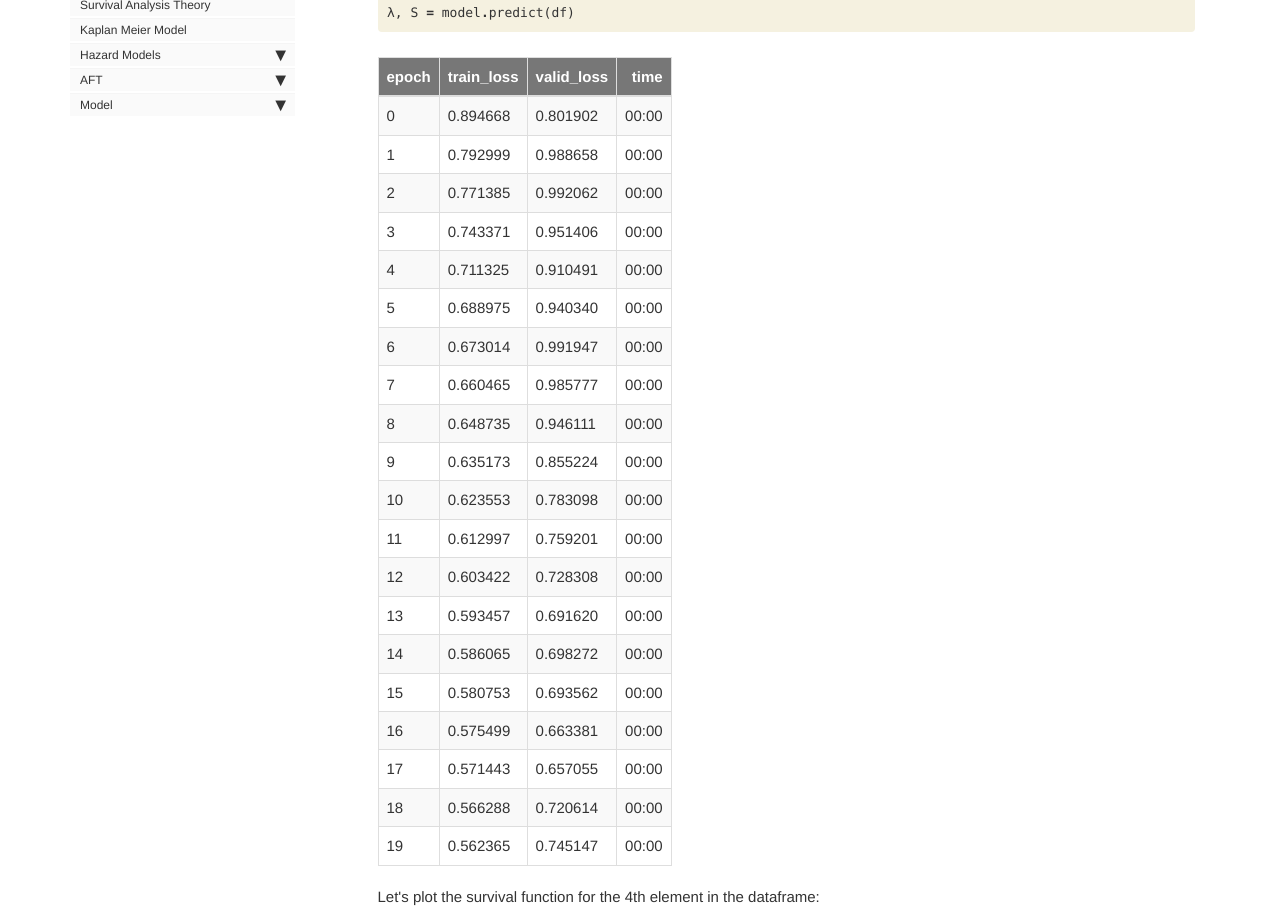
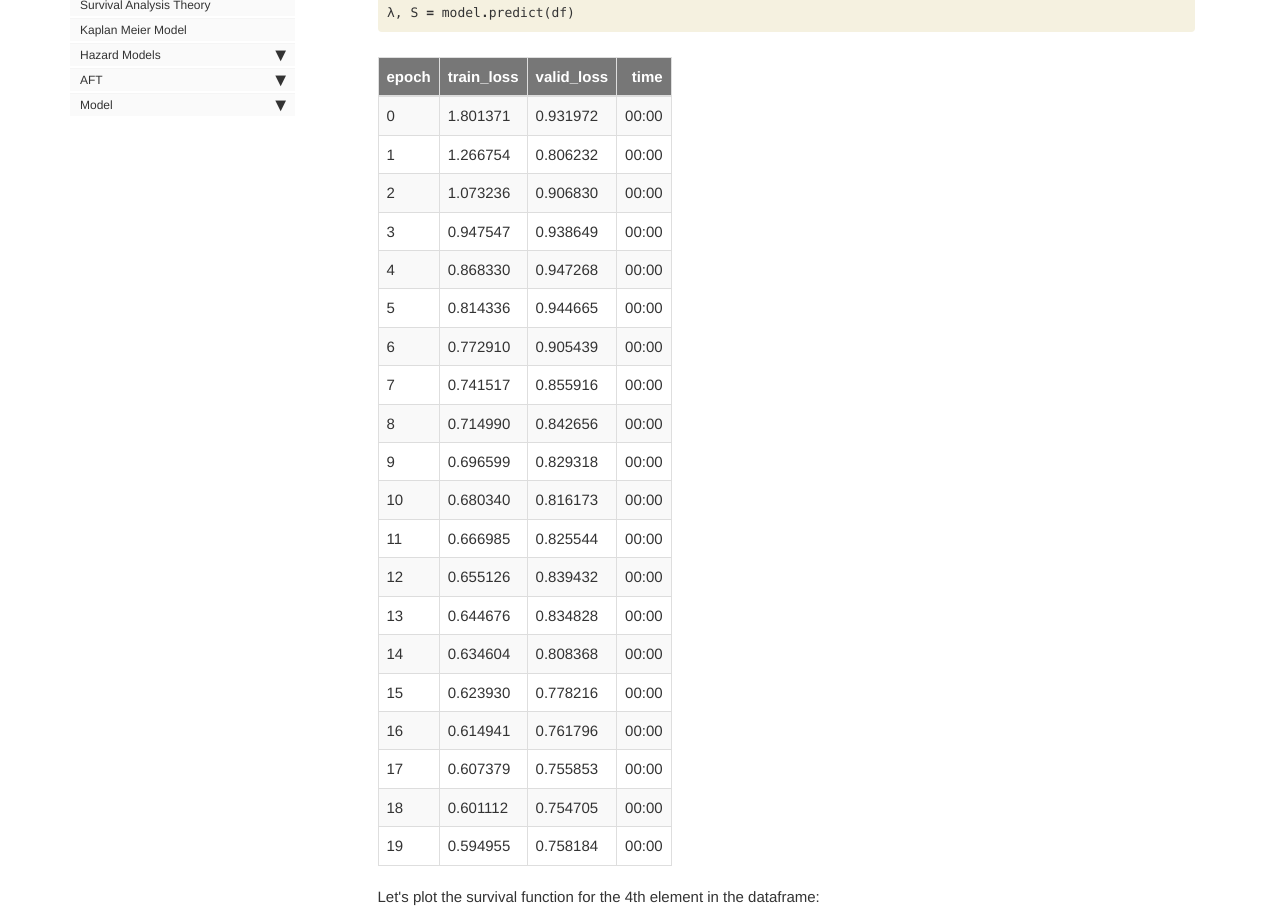
Before and after one commit to sachinruk/torchlife, a Jekyll site: the page built from docs/index.html, in a window 1280 px wide and 1400 px high, scrolled down 901 px. Shown: the part 153-1068 px from the top of the window. Built offline with Jekyll 4.4.1, drawn with Linux system fonts in a browser that asks for light colours; nearby versions of some CDN libraries; comment, search, counter and statistics services are not loaded.

```diff
--- a/docs/index.html
+++ b/docs/index.html
@@ -237,122 +237,122 @@ nb_path: "00_index.ipynb"
   <tbody>
     <tr>
       <td>0</td>
-      <td>0.894668</td>
-      <td>0.801902</td>
+      <td>1.801371</td>
+      <td>0.931972</td>
       <td>00:00</td>
     </tr>
     <tr>
       <td>1</td>
-      <td>0.792999</td>
-      <td>0.988658</td>
+      <td>1.266754</td>
+      <td>0.806232</td>
       <td>00:00</td>
     </tr>
     <tr>
       <td>2</td>
-      <td>0.771385</td>
-      <td>0.992062</td>
+      <td>1.073236</td>
+      <td>0.906830</td>
       <td>00:00</td>
     </tr>
     <tr>
       <td>3</td>
-      <td>0.743371</td>
-      <td>0.951406</td>
+      <td>0.947547</td>
+      <td>0.938649</td>
       <td>00:00</td>
     </tr>
     <tr>
       <td>4</td>
-      <td>0.711325</td>
-      <td>0.910491</td>
+      <td>0.868330</td>
+      <td>0.947268</td>
       <td>00:00</td>
     </tr>
     <tr>
       <td>5</td>
-      <td>0.688975</td>
-      <td>0.940340</td>
+      <td>0.814336</td>
+      <td>0.944665</td>
       <td>00:00</td>
     </tr>
     <tr>
       <td>6</td>
-      <td>0.673014</td>
-      <td>0.991947</td>
+      <td>0.772910</td>
+      <td>0.905439</td>
       <td>00:00</td>
     </tr>
     <tr>
       <td>7</td>
-      <td>0.660465</td>
-      <td>0.985777</td>
+      <td>0.741517</td>
+      <td>0.855916</td>
       <td>00:00</td>
     </tr>
     <tr>
       <td>8</td>
-      <td>0.648735</td>
-      <td>0.946111</td>
+      <td>0.714990</td>
+      <td>0.842656</td>
       <td>00:00</td>
     </tr>
     <tr>
       <td>9</td>
-      <td>0.635173</td>
-      <td>0.855224</td>
+      <td>0.696599</td>
+      <td>0.829318</td>
       <td>00:00</td>
     </tr>
     <tr>
       <td>10</td>
-      <td>0.623553</td>
-      <td>0.783098</td>
+      <td>0.680340</td>
+      <td>0.816173</td>
       <td>00:00</td>
     </tr>
     <tr>
       <td>11</td>
-      <td>0.612997</td>
-      <td>0.759201</td>
+      <td>0.666985</td>
+      <td>0.825544</td>
       <td>00:00</td>
     </tr>
     <tr>
       <td>12</td>
-      <td>0.603422</td>
-      <td>0.728308</td>
+      <td>0.655126</td>
+      <td>0.839432</td>
       <td>00:00</td>
     </tr>
     <tr>
       <td>13</td>
-      <td>0.593457</td>
-      <td>0.691620</td>
+      <td>0.644676</td>
+      <td>0.834828</td>
       <td>00:00</td>
     </tr>
     <tr>
       <td>14</td>
-      <td>0.586065</td>
-      <td>0.698272</td>
+      <td>0.634604</td>
+      <td>0.808368</td>
       <td>00:00</td>
     </tr>
     <tr>
       <td>15</td>
-      <td>0.580753</td>
-      <td>0.693562</td>
+      <td>0.623930</td>
+      <td>0.778216</td>
       <td>00:00</td>
     </tr>
     <tr>
       <td>16</td>
-      <td>0.575499</td>
-      <td>0.663381</td>
+      <td>0.614941</td>
+      <td>0.761796</td>
       <td>00:00</td>
     </tr>
     <tr>
       <td>17</td>
-      <td>0.571443</td>
-      <td>0.657055</td>
+      <td>0.607379</td>
+      <td>0.755853</td>
       <td>00:00</td>
     </tr>
     <tr>
       <td>18</td>
-      <td>0.566288</td>
-      <td>0.720614</td>
+      <td>0.601112</td>
+      <td>0.754705</td>
       <td>00:00</td>
     </tr>
     <tr>
       <td>19</td>
-      <td>0.562365</td>
-      <td>0.745147</td>
+      <td>0.594955</td>
+      <td>0.758184</td>
       <td>00:00</td>
     </tr>
   </tbody>
--- a/torchlife/_nbdev.py
+++ b/torchlife/_nbdev.py
@@ -6,7 +6,7 @@ index = {"KaplanMeier": "20_KaplanMeier.ipynb",
          "torch.Tensor.ndim": "55_hazard.PiecewiseHazard.ipynb",
          "PieceWiseHazard": "55_hazard.PiecewiseHazard.ipynb",
          "ProportionalHazard": "59_hazard.Cox.ipynb",
-         "AFT": "60_AFT_models.ipynb",
+         "AFTModel": "60_AFT_models.ipynb",
          "get_distribution": "65_AFT_error_distributions.ipynb",
          "TestData": "80_data.ipynb",
          "Data": "80_data.ipynb",
--- a/torchlife/model.py
+++ b/torchlife/model.py
@@ -7,7 +7,7 @@ import torch
 import torch.nn as nn
 from .models.ph import PieceWiseHazard
 from .models.cox import ProportionalHazard
-from .models.aft import AFT
+from .models.aft import AFTModel
 
 from .data import create_db, create_test_dl, get_breakpoints
 
@@ -114,7 +114,7 @@ class ModelAFT:
     def create_learner(self, df):
         dim = df.shape[1] - 2
         db = create_db(df)
-        self.model = AFT(*get_distribution(self.dist), dim, self.h)
+        self.model = AFTModel(self.dist, dim, self.h)
         self.learner = Learner(db, self.model, loss_func=self.loss, wd=self.beta)
 
     def lr_find(self, df):
```
Also changed, not shown: docs/AFT_models.html (+29 -24 lines), docs/model.html (+40 -40 lines), 4 other files.
